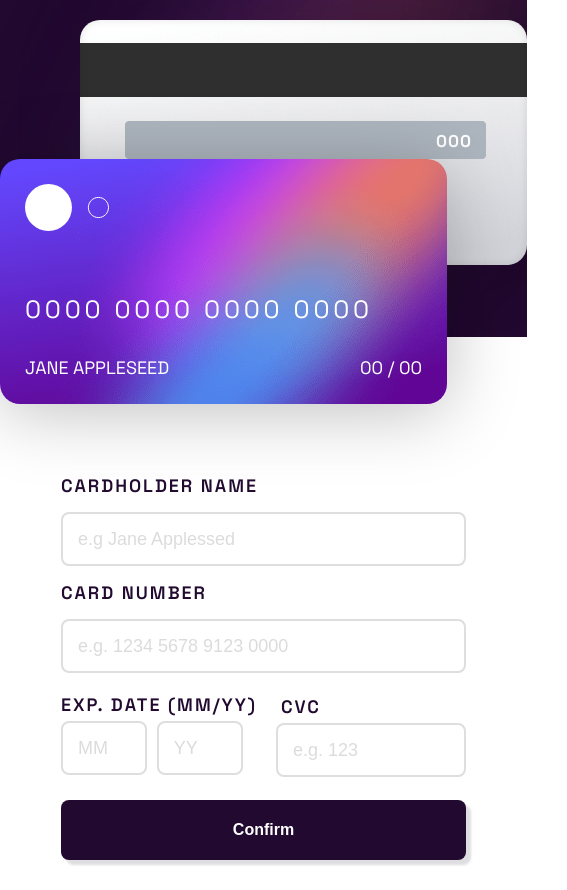
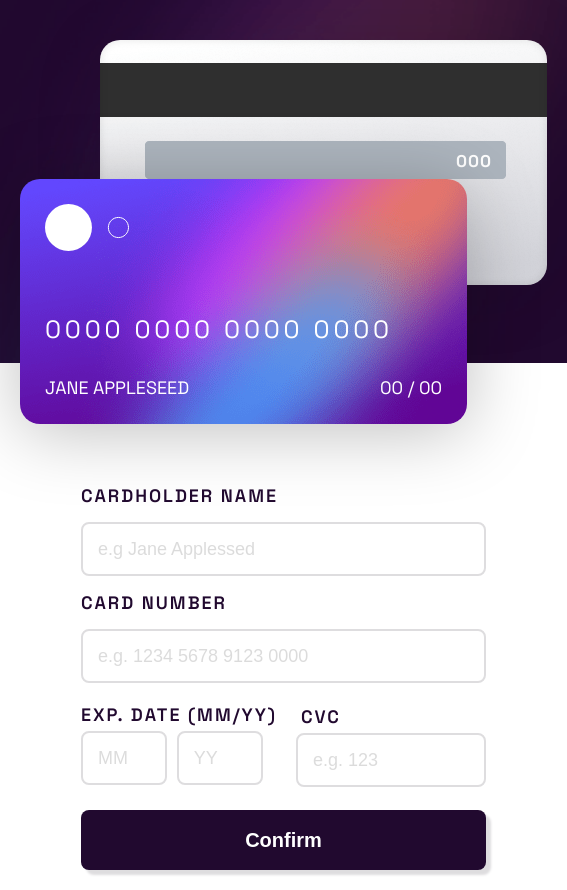
Before and after one commit to AdamGrodzki/react-hook-form, a Next.js app: page / in a window 390 px wide. Shown: the whole page, 567 px wide, since content can reach past the window. Built offline with nearby package versions, Linux system fonts and the light colour scheme.

Commit message:
update
corrected animation
corrected view in desktop and mobile

```diff
--- a/app/page.module.scss
+++ b/app/page.module.scss
@@ -29,10 +29,8 @@
     @media (max-width: $grid-breakpoints-sm) {
         display: flex;
         flex-direction: column-reverse;
-        width: fit-content;
-        gap: 0;
-        margin: auto;
-        padding: 0;
+        width: 100%;
+        padding: 20px 20px;
     }
 }
 
@@ -41,7 +39,7 @@
     display: flex;
     flex-direction: column;
     align-self: center;
-    padding-top: 50px;
+    padding-top: 20px;
 
     @media (max-width: $grid-breakpoints-sm) {
         margin: auto;
--- a/view/Form/form.module.scss
+++ b/view/Form/form.module.scss
@@ -148,7 +148,7 @@
     box-shadow: 5px 5px 2.5px $light-grayish-violet;
     color: $white;
     cursor: pointer;
-    font-size: 16px;
+    font-size: 20px;
     font-weight: 700;
     margin-top: 20px;
     padding: 15px;
--- a/view/FrontCard/frontCard.module.scss
+++ b/view/FrontCard/frontCard.module.scss
@@ -52,7 +52,7 @@
         font-size: 18px;
     }
     @media (max-width: $grid-breakpoints-sm) {
-        margin-top:  -106px;
+        margin-top:  -156px;
         margin-right: 80px;
     }
 }
--- a/view/Success/success.module.scss
+++ b/view/Success/success.module.scss
@@ -10,7 +10,7 @@
     width: 320px;
     opacity: 0;
 
-    animation: move 5s .3s both;
+    animation: move .3s .3s both;
 
 .heading {
     font-size: 26px;
@@ -58,6 +58,27 @@
 }
 
 @media (max-width: $grid-breakpoints-sm) {
+    .heading {
+        font-size: 40px;
+        letter-spacing: 5px;
+    }
+
+    img {
+        width: 115px;
+        height: 115px;
+    }
+    .successParagraph {
+        margin-top: 10px;
+        font-size: 20px;
+        width: 100vw;
+        font-size: 25px;
+    }
+    .continueBtn {
+        margin-top: 30px;
+        font-size: 24px;
+        height: 70px;
+        width: 500px;
+    }
  }
 }
 
```
